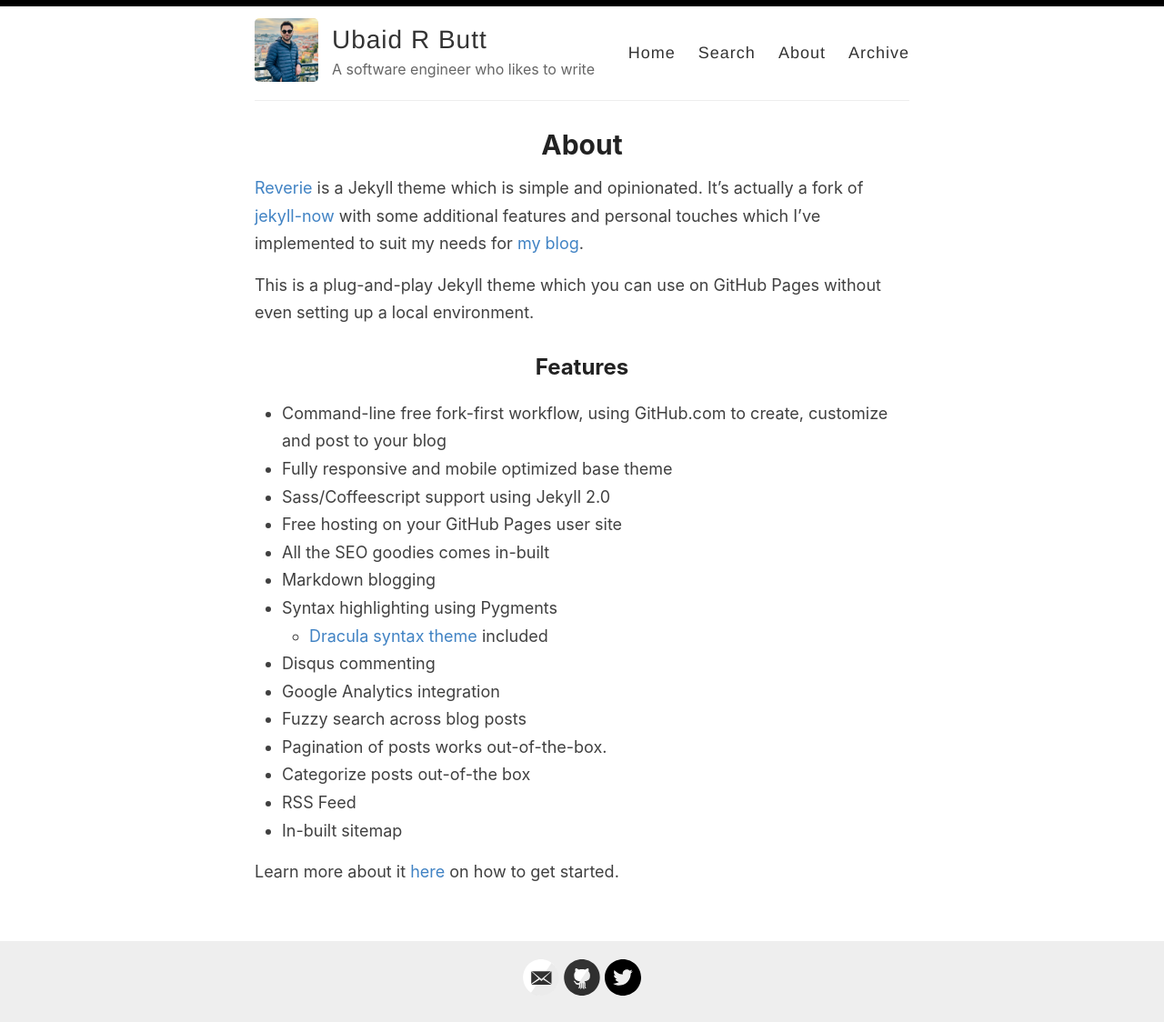
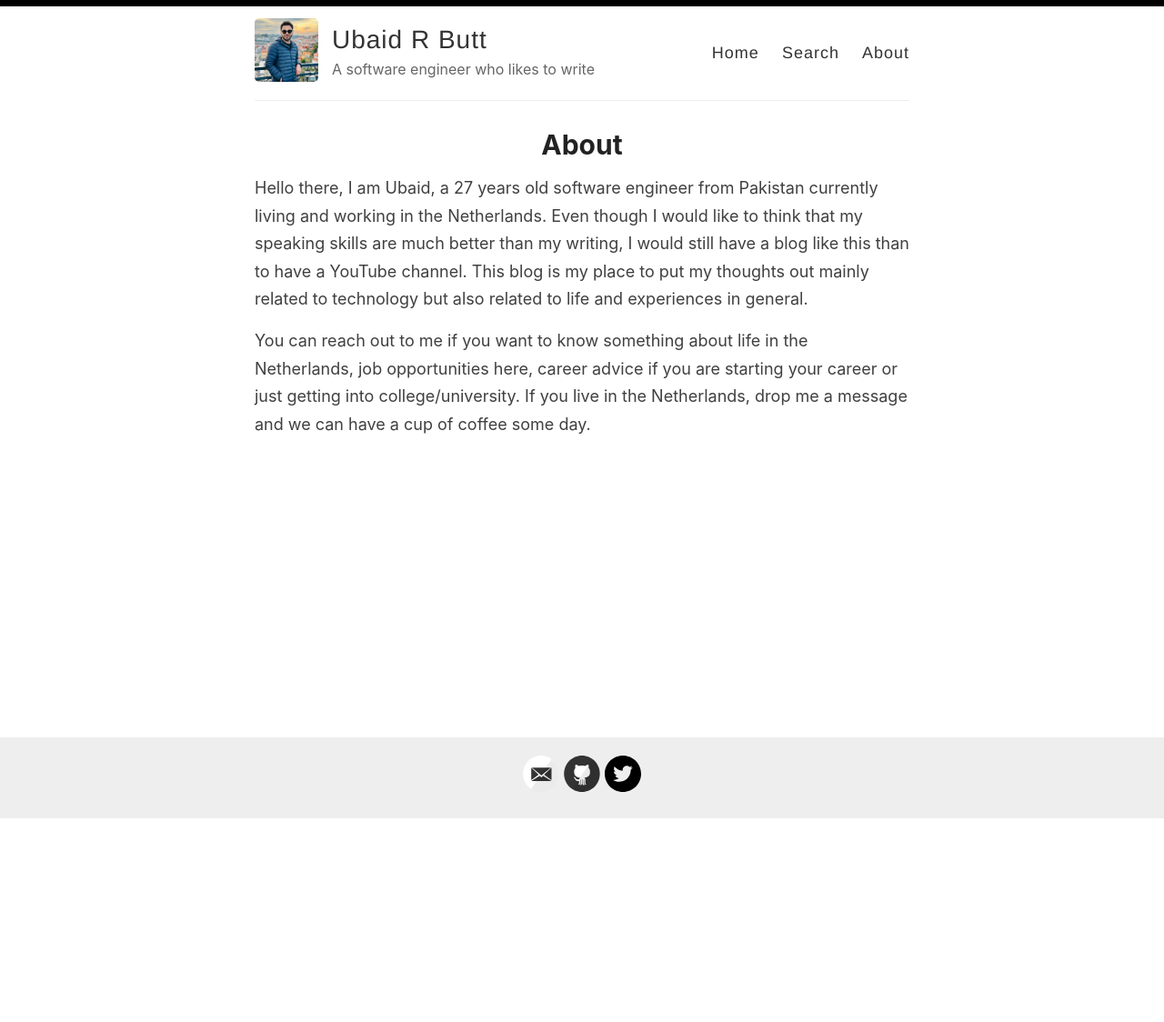
Before and after one commit to Ubaidbutt/ubaidbutt.github.io, a Jekyll site: the page built from _pages/about.md, in a window 1280 px wide. Shown: the whole page at 91% size. Built offline with Jekyll 4.4.1, drawn with Linux system fonts in a browser that asks for light colours; after the commit the page ends 901 px from its top, so only the background shows below that.

Commit message:
Update my about section and removed archive page

```diff
--- a/_config.yml
+++ b/_config.yml
@@ -1,7 +1,3 @@
-#
-# This file contains configuration flags to customize your site
-#
-
 # Name of your site (displayed in the header)
 name: Ubaid R Butt
 
--- a/_layouts/default.html
+++ b/_layouts/default.html
@@ -31,7 +31,6 @@
               <a href="{{ site.baseurl }}/">Home</a>
               <a href="{{ site.baseurl }}/search">Search</a>
               <a href="{{ site.baseurl }}/about">About</a>
-              <a href="{{ site.baseurl }}/archive">Archive</a>
             </nav>
           </header>
         </div>
--- a/_pages/about.md
+++ b/_pages/about.md
@@ -4,26 +4,6 @@
 permalink: /about/
 ---
 
-[Reverie](https://github.com/amitmerchant1990/reverie) is a Jekyll theme which is simple and opinionated. It's actually a fork of [jekyll-now](https://github.com/barryclark/jekyll-now) with some additional features and personal touches which I've implemented to suit my needs for [my blog](https://www.amitmerchant.com).
+Hello there, I am Ubaid, a 27 years old software engineer from Pakistan currently living and working in the Netherlands. Even though I would like to think that my speaking skills are much better than my writing, I would still have a blog like this than to have a YouTube channel. This blog is my place to put my thoughts out mainly related to technology but also related to life and experiences in general.
 
-This is a plug-and-play Jekyll theme which you can use on GitHub Pages without even setting up a local environment.
-
-## Features
-
-- Command-line free fork-first workflow, using GitHub.com to create, customize and post to your blog
-- Fully responsive and mobile optimized base theme
-- Sass/Coffeescript support using Jekyll 2.0
-- Free hosting on your GitHub Pages user site
-- All the SEO goodies comes in-built
-- Markdown blogging
-- Syntax highlighting using Pygments
-    - [Dracula syntax theme](https://draculatheme.com/) included
-- Disqus commenting
-- Google Analytics integration
-- Fuzzy search across blog posts
-- Pagination of posts works out-of-the-box.
-- Categorize posts out-of-the box
-- RSS Feed
-- In-built sitemap
-
-Learn more about it [here](https://github.com/amitmerchant1990/reverie) on how to get started.
+You can reach out to me if you want to know something about life in the Netherlands, job opportunities here, career advice if you are starting your career or just getting into college/university. If you live in the Netherlands, drop me a message and we can have a cup of coffee some day.
```
Also changed, not shown: _pages/archive.md (deleted, +0 -33 lines).
